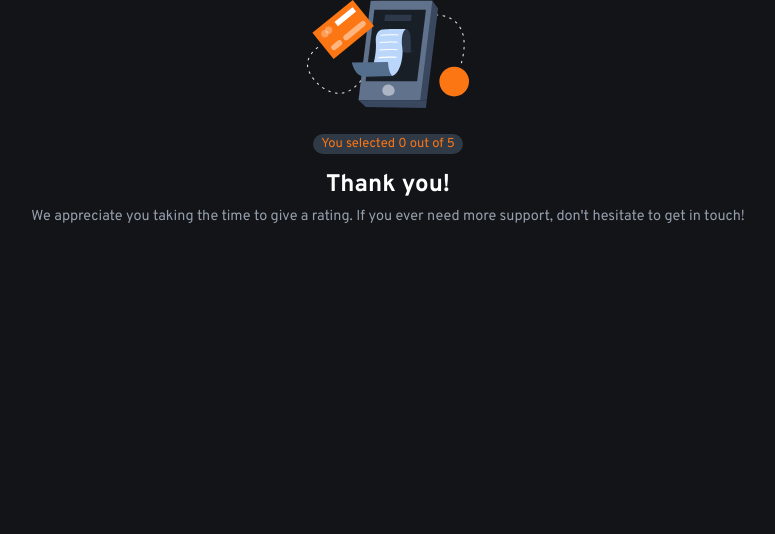
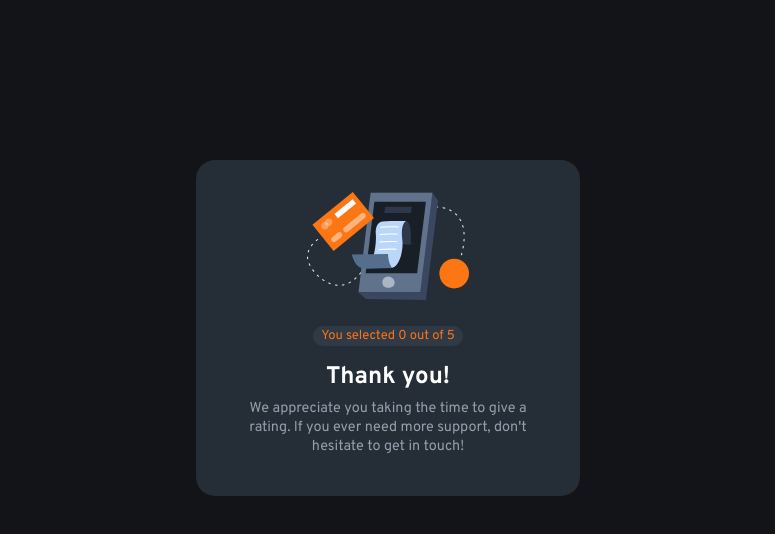
Before and after one commit to abmanaf/Interactive-rating-component, a React (Vite) app: page /ThankYou in a window 1280 px wide. Shown: the top 534 px of the page, without its empty margins (252-1027 px from the left). Built offline with nearby package versions, Linux system fonts and the light colour scheme.

Commit message:
minor changes

```diff
--- a/src/index.css
+++ b/src/index.css
@@ -21,7 +21,7 @@ body {
   background-color: var(--Very-Dark-Blue);
   color: var(--White);
 }
-.rating-container {
+.thank-you-container {
   width: 24rem;
   height: 21rem;
   background-color: var(--Dark-Blue);
```
